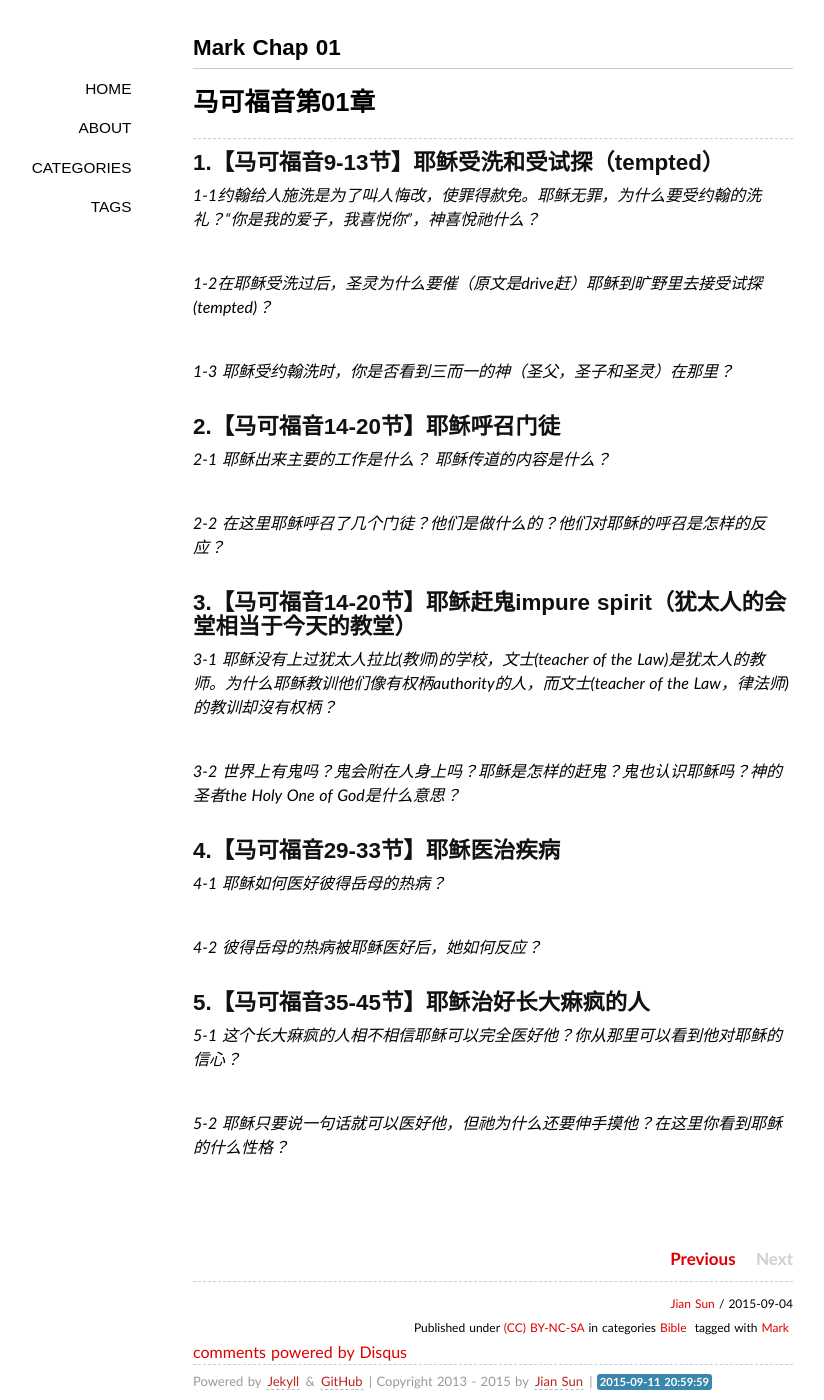
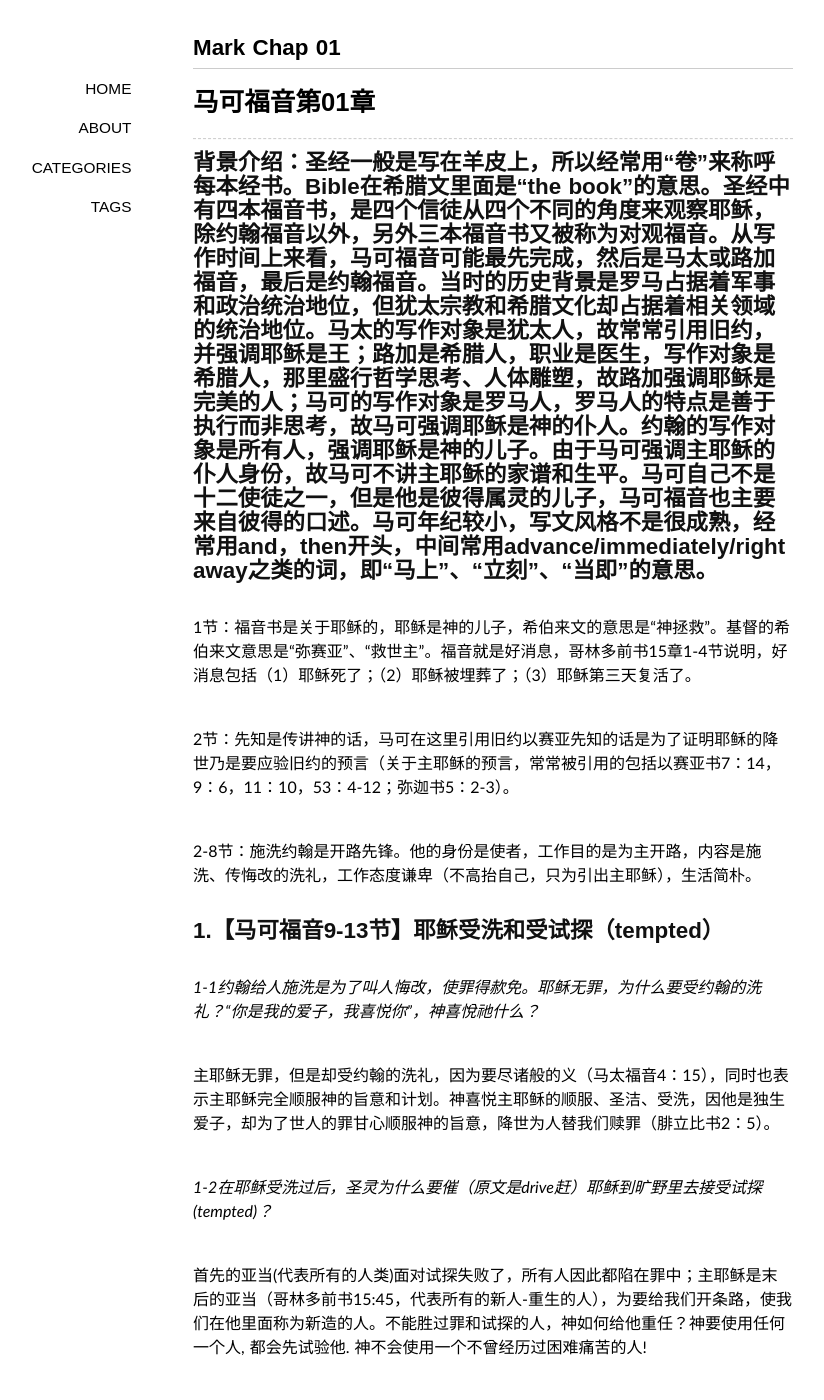
Before and after one commit to sjsprecious/sjsprecious.github.io, a Jekyll site: the page built from _posts/2015-09-04-Mark-CHAP-01.md, in a window 1280 px wide and 1400 px high. Shown: the whole window, without its empty margins (147-971 px from the left). Built offline with Jekyll 4.4.1, drawn with Linux system fonts in a browser that asks for light colours; some web fonts are replaced; comment, search, counter and statistics services are not loaded; some of the changed text lies outside the part shown.

Commit message:
chap 01 change

```diff
--- a/_posts/2015-09-04-Mark-CHAP-01.md
+++ b/_posts/2015-09-04-Mark-CHAP-01.md
@@ -11,34 +11,64 @@
 
 ----------------
 
-## 1.【马可福音9-13节】耶稣受洗和受试探（tempted）<br>
+## 背景介绍：圣经一般是写在羊皮上，所以经常用“卷”来称呼每本经书。Bible在希腊文里面是“the book”的意思。圣经中有四本福音书，是四个信徒从四个不同的角度来观察耶稣，除约翰福音以外，另外三本福音书又被称为对观福音。从写作时间上来看，马可福音可能最先完成，然后是马太或路加福音，最后是约翰福音。当时的历史背景是罗马占据着军事和政治统治地位，但犹太宗教和希腊文化却占据着相关领域的统治地位。马太的写作对象是犹太人，故常常引用旧约，并强调耶稣是王；路加是希腊人，职业是医生，写作对象是希腊人，那里盛行哲学思考、人体雕塑，故路加强调耶稣是完美的人；马可的写作对象是罗马人，罗马人的特点是善于执行而非思考，故马可强调耶稣是神的仆人。约翰的写作对象是所有人，强调耶稣是神的儿子。由于马可强调主耶稣的仆人身份，故马可不讲主耶稣的家谱和生平。马可自己不是十二使徒之一，但是他是彼得属灵的儿子，马可福音也主要来自彼得的口述。马可年纪较小，写文风格不是很成熟，经常用and，then开头，中间常用advance/immediately/right away之类的词，即“马上”、“立刻”、“当即”的意思。<br><br>
+
+1节：福音书是关于耶稣的，耶稣是神的儿子，希伯来文的意思是“神拯救”。基督的希伯来文意思是“弥赛亚”、“救世主”。福音就是好消息，哥林多前书15章1-4节说明，好消息包括（1）耶稣死了；（2）耶稣被埋葬了；（3）耶稣第三天复活了。<br><br>
+
+2节：先知是传讲神的话，马可在这里引用旧约以赛亚先知的话是为了证明耶稣的降世乃是要应验旧约的预言（关于主耶稣的预言，常常被引用的包括以赛亚书7：14，9：6，11：10，53：4-12；弥迦书5：2-3）。<br><br>
+
+2-8节：施洗约翰是开路先锋。他的身份是使者，工作目的是为主开路，内容是施洗、传悔改的洗礼，工作态度谦卑（不高抬自己，只为引出主耶稣），生活简朴。<br><br>
+
+## 1.【马可福音9-13节】耶稣受洗和受试探（tempted）<br><br>
 
 *1-1约翰给人施洗是为了叫人悔改，使罪得赥免。耶稣无罪，为什么要受约翰的洗礼？“你是我的爱子，我喜悦你”，神喜悅祂什么？*<br><br>
 
+主耶稣无罪，但是却受约翰的洗礼，因为要尽诸般的义（马太福音4：15），同时也表示主耶稣完全顺服神的旨意和计划。神喜悦主耶稣的顺服、圣洁、受洗，因他是独生爱子，却为了世人的罪甘心顺服神的旨意，降世为人替我们赎罪（腓立比书2：5）。<br><br>
+
 *1-2在耶稣受洗过后，圣灵为什么要催（原文是drive赶）耶稣到旷野里去接受试探(tempted)？*<br><br>
+
+首先的亚当(代表所有的人类)面对试探失败了，所有人因此都陷在罪中；主耶稣是末后的亚当（哥林多前书15:45，代表所有的新人-重生的人），为要给我们开条路，使我们在他里面称为新造的人。不能胜过罪和试探的人，神如何给他重任？神要使用任何一个人, 都会先试验他. 神不会使用一个不曾经历过困难痛苦的人!<br><br>
 
 *1-3 耶稣受约翰洗时，你是否看到三而一的神（圣父，圣子和圣灵）在那里？*<br><br>
 
-## 2.【马可福音14-20节】耶稣呼召门徒<br>
+圣父的声音，圣灵降下，圣子耶稣（本身+父的话）。父神制定救恩的计划；主耶稣顺服父，执行他的旨意，传扬福音并死在十字架上；圣灵宣扬主的救恩。一个神，三个位格，所以可以有顺服神。圣父圣子圣灵构成一个团契的关系，不需要世人。<br><br>
+
+## 2.【马可福音14-20节】耶稣呼召门徒<br><br>
 
 *2-1 耶稣出来主要的工作是什么？ 耶稣传道的内容是什么？*<br><br>
 
+主要工作是传道；内容是当悔改，信福音（主耶稣来了）。<br><br>
+
 *2-2 在这里耶稣呼召了几个门徒？他们是做什么的？他们对耶稣的呼召是怎样的反应？*<br><br>
 
-## 3.【马可福音14-20节】耶稣赶鬼impure spirit（犹太人的会堂相当于今天的教堂）<br>
+4个，是打渔的（思想单纯、不复杂），立刻接受主的呼召。彼得和安德烈其实是第二次面对主的呼召。第一次呼召，使他们两人得救；第二次呼召，是要让他们为主“得人如得鱼”。<br><br>
+
+## 3.【马可福音14-20节】耶稣赶鬼impure spirit（犹太人的会堂相当于今天的教堂）<br><br>
 
 *3-1 耶稣没有上过犹太人拉比(教师)的学校，文士(teacher of the Law)是犹太人的教师。为什么耶稣教训他们像有权柄authority的人，而文士(teacher of the Law，律法师)的教训却沒有权柄？*<br><br>
 
+地位使人有权柄，但是那是暂时的，真正的权柄来自爱。主的话是真理、有智慧、关心人、知道我们的需要，而文士只是讲述律法，自己未必能做到。<br><br>
+
 *3-2 世界上有鬼吗？鬼会附在人身上吗？耶稣是怎样的赶鬼？鬼也认识耶稣吗？神的圣者the Holy One of God是什么意思？*<br><br>
 
-## 4.【马可福音29-33节】耶稣医治疾病<br>
+鬼是evil spirit，人被鬼附后，行为邪恶，使别人都怕他。主耶稣靠权柄+话语赶鬼，鬼也认识耶稣。神的圣者指神的儿子，他是圣洁的本身，我们的圣洁从神而来。<br><br>
+
+## 4.【马可福音29-33节】耶稣医治疾病<br><br>
 
 *4-1 耶稣如何医好彼得岳母的热病？*<br><br>
 
+耶稣通过拉手+扶她医治。<br><br>
+
 *4-2 彼得岳母的热病被耶稣医好后，她如何反应？*<br><br>
 
-## 5.【马可福音35-45节】耶稣治好长大痳疯的人<br>
+立刻服侍，因为她有一颗报恩的心，而非觉得理所应当。<br><br>
+
+## 5.【马可福音35-45节】耶稣治好长大痳疯的人<br><br>
 
 *5-1 这个长大痳疯的人相不相信耶稣可以完全医好他？你从那里可以看到他对耶稣的信心？*<br><br>
 
+40节若肯（肯定主的能力）、必能显出他对耶稣有信心。不是神没有能力，只在乎他是否愿意。<br><br>
+
 *5-2 耶稣只要说一句话就可以医好他，但祂为什么还要伸手摸他？在这里你看到耶稣的什么性格？*<br><br>
+
+主耶稣在这里用话语+动作医治，因为他有慈心、怜悯、爱（passion）。他不仅给众人做见证，说明这个大麻风病人已痊愈，也体会那人多年内心孤单、被遗弃的感觉（使他肉体被治愈、心里也温暖）。
```
